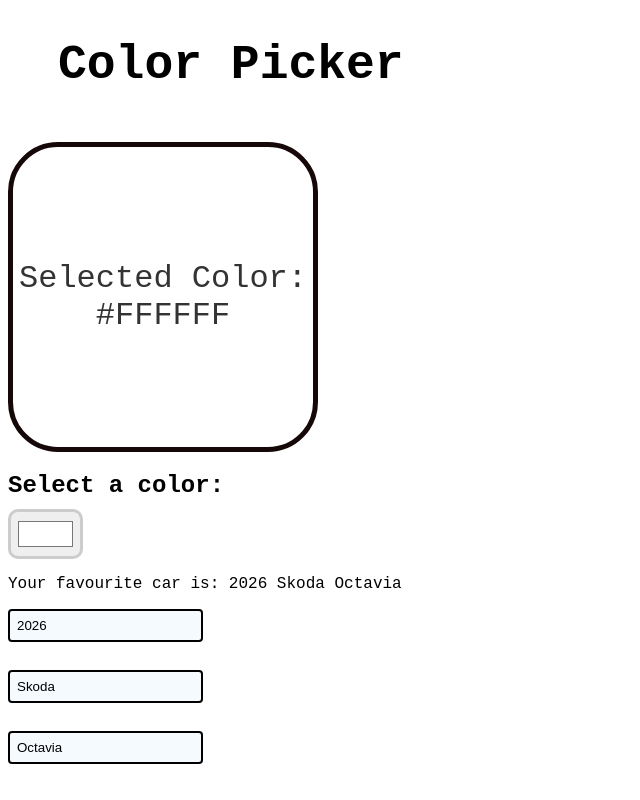
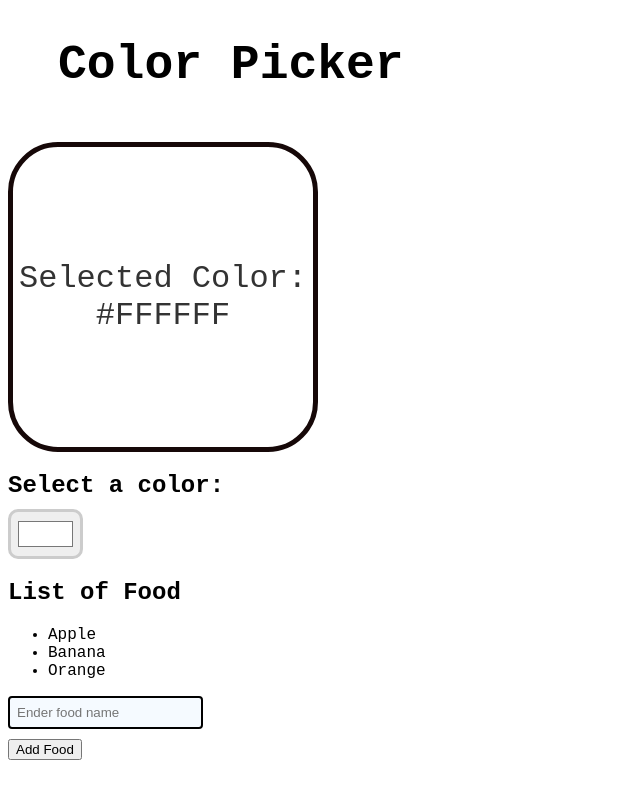
Before and after one commit to IliasSari/react-project-1, a React (Vite) app: page / in a window 1280 px wide. Shown: the part 2111-2911 px from the top of the page, without its empty margins (0-640 px from the left). After the commit the page ends 2879 px from the top, so only its background shows below. Built offline with nearby package versions, Linux system fonts and the light colour scheme.

Commit message:
Made a change! I added foods and removed cars, I learned how to delete an element with filter(), updated function again, i mean the ...foods, and the arrow function to make the code simple

```diff
--- a/src/App.jsx
+++ b/src/App.jsx
@@ -10,7 +10,7 @@ import Button2 from './Button2.jsx';
 import MyComponent from './MyComponent.jsx';
 import Counter from './Counter.jsx';
 import ColorPicker from './ColorPicker.jsx';
-import Car from './Car.jsx';
+import Foods from './Foods.jsx';
 
 function App(){
         const fruits = [{id: 1, name: "apple", calories: 95},
@@ -45,7 +45,7 @@ function App(){
       <MyComponent/>
       <Counter/>
       <ColorPicker/>
-      <Car/>
+      <Foods/>
     </>
   );
 }
--- a/src/Car.jsx
+++ /dev/null
@@ -1,28 +0,0 @@
-import { useState } from "react";
-
-
-function Car(){
-    const [car,setCar] = useState({ year: 2026,
-                                    make: "Skoda",
-                                    model: "Octavia"});
-
-    function handleYearChange(event){
-        setCar(c =>({...c, year: event.target.value}));
-    }
-    function handleMakeChange(event){
-        setCar(c => ({...c, make: event.target.value}));
-    }
-    function handleModelChange(event){
-        setCar(c => ({...c, model: event.target.value}));
-    }
-
-    return(<div>
-        <p>Your favourite car is: {car.year} {car.make} {car.model}</p>
-
-        <input type="number" value={car.year} onChange={handleYearChange}/><br/>
-        <input type="text" value={car.make} onChange={handleMakeChange}/><br/>
-        <input type="text" value={car.model} onChange={handleModelChange}/><br/>
-    </div>);
-}
-
-export default Car
--- /dev/null
+++ b/src/Foods.jsx
@@ -0,0 +1,31 @@
+import { useState } from "react";
+
+function Foods(){
+
+    const [foods, setFoods] = useState(["Apple", "Banana", "Orange"]);
+
+    function handleAddFood(){
+
+        const newFood = document.getElementById("foodInput").value;
+        document.getElementById("foodInput").value= "";
+
+        setFoods(foods => [... foods, newFood]);
+    }
+
+    function handleRemoveFood(index){
+
+        setFoods(foods.filter((element, i) => i !== index))
+    }
+
+    return (<div>
+                <h2>List of Food</h2>
+                <ul>
+                    {foods.map((foods, index) =>
+                    <li key={index} onClick={()=> handleRemoveFood(index)}>{foods}</li>)}
+                </ul>
+                <input type="text" id="foodInput" placeholder="Ender food name"/>
+                <button onClick={handleAddFood}>Add Food</button>
+            </div>);
+}
+
+export default Foods
```
